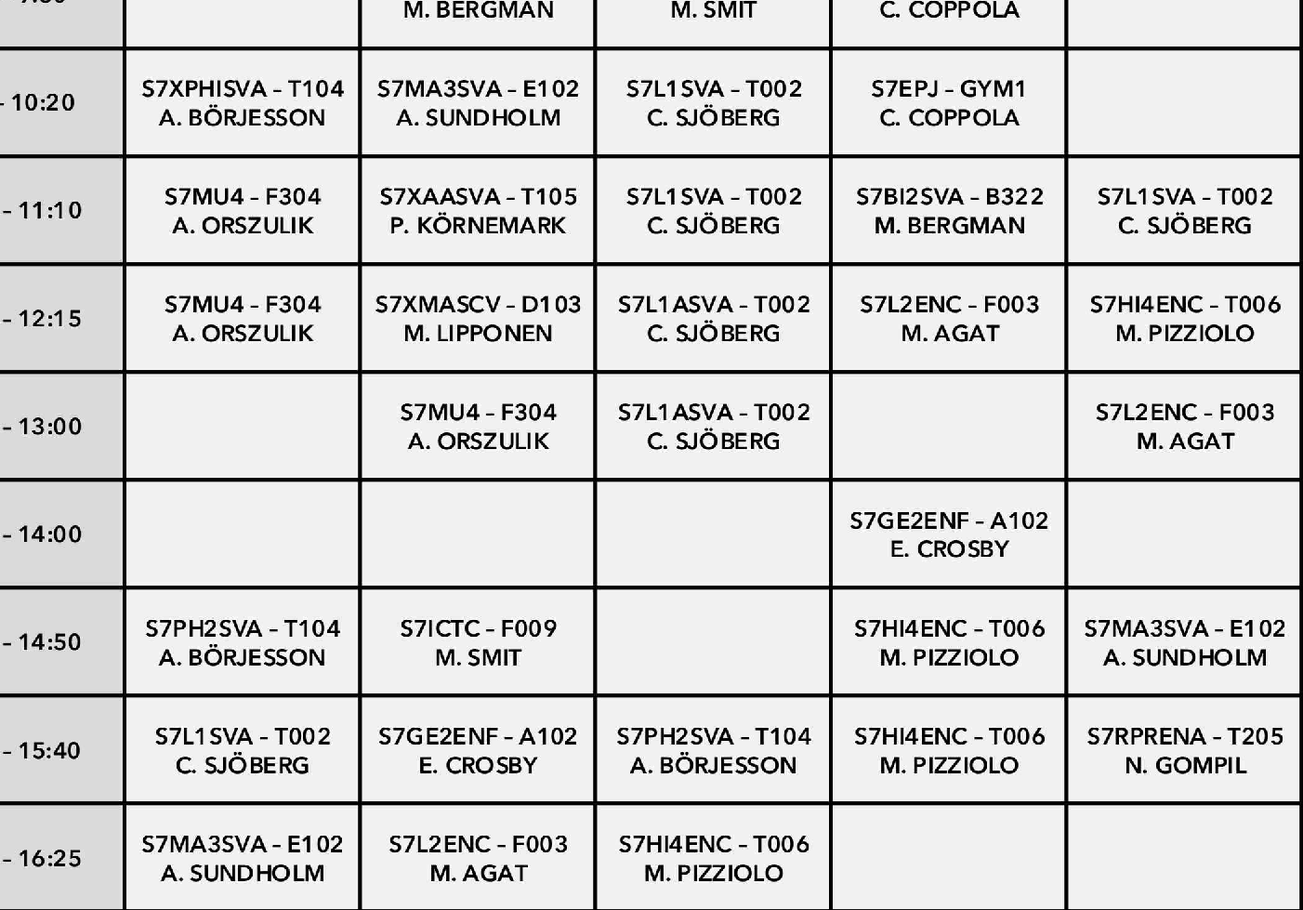
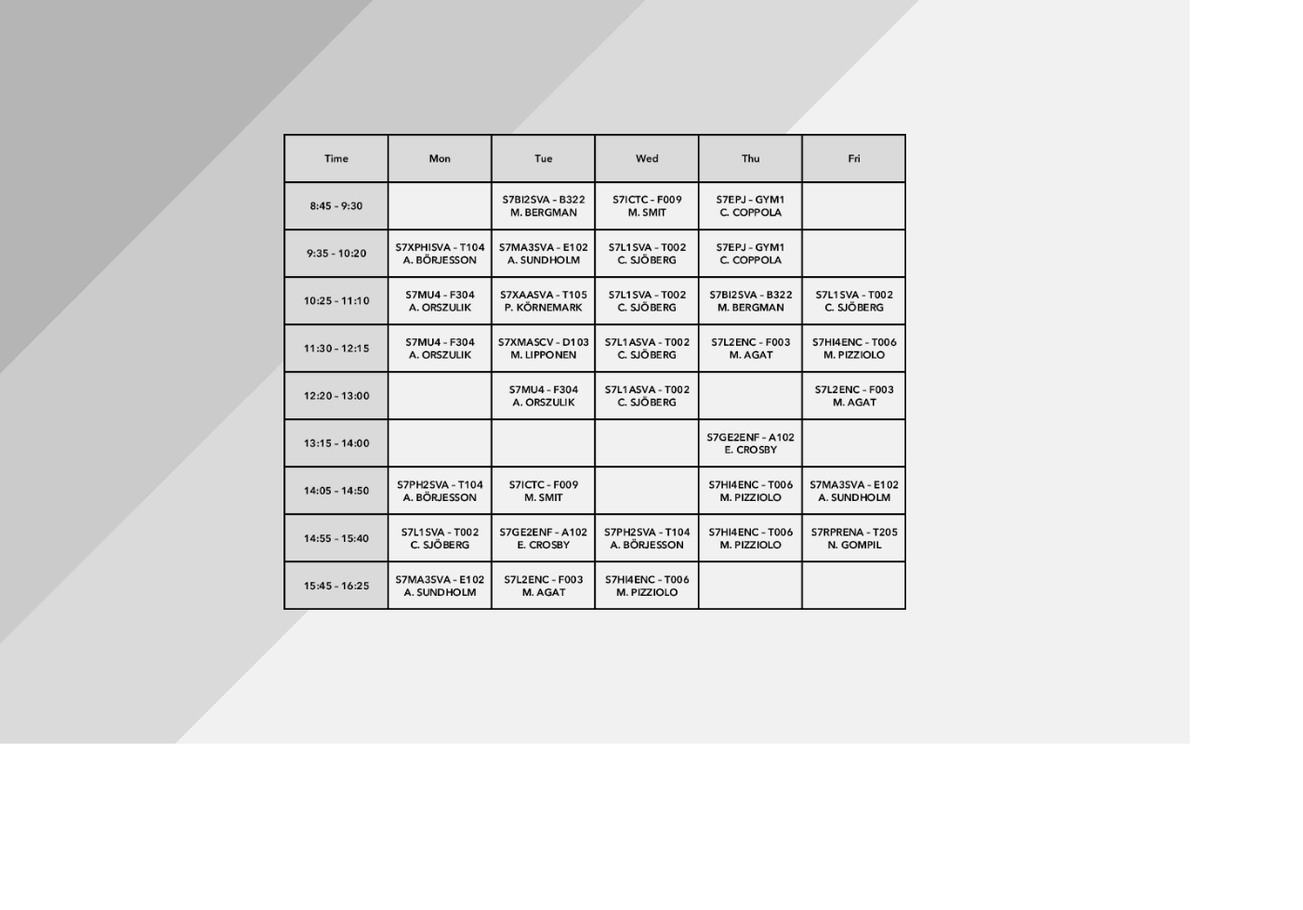
Before and after one commit to iannisproto/schedule, a plain HTML site: page index.html in a window 1280 px wide. Shown: the top 979 px of the page at 93% size, 1402 px wide, since content can reach past the window. After the commit the page ends 800 px from the top, so only its background shows below. Drawn offline with Linux system fonts and the light colour scheme.

Commit message:
Update index.html

```diff
--- a/index.html
+++ b/index.html
@@ -19,8 +19,10 @@
         }
 
         img {
-            max-width: none; /* Prevent the image from being resized */
+            max-width: 80%; /* Set maximum width to 80% of the viewport */
+            max-height: 80%; /* Set maximum height to 80% of the viewport */
             height: auto; /* Maintain aspect ratio */
+            width: auto; /* Maintain aspect ratio */
         }
     </style>
 </head>
```
